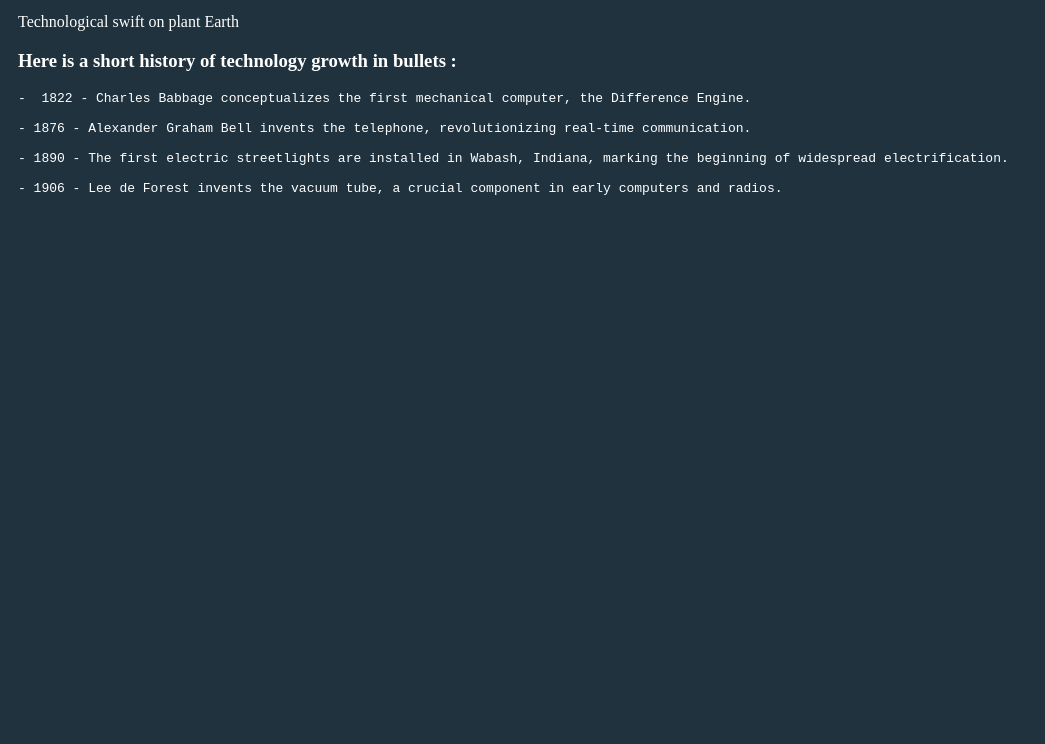
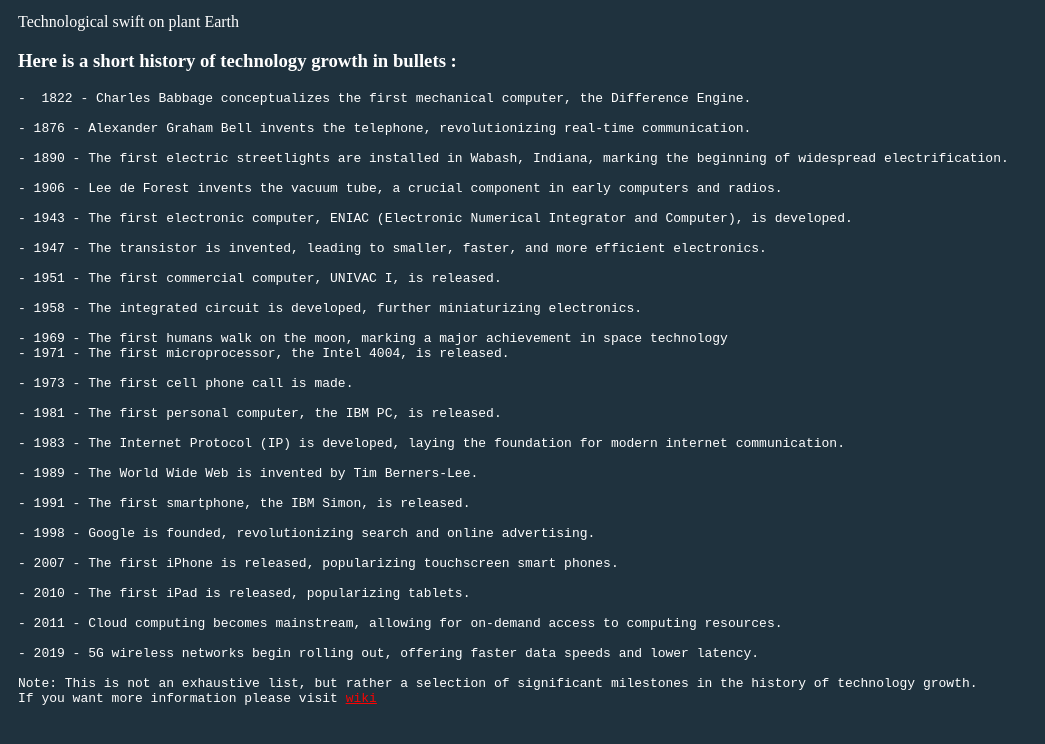
Before and after one commit to kakanyero/freecodecamp, a plain HTML site: page Tribute Page/index.html in a window 1280 px wide. Shown: the part 132-876 px from the top of the page, without its empty margins (0-1045 px from the left). Before the commit the page ends 800 px from the top, so only its background shows below. Drawn offline with Linux system fonts and the light colour scheme.

Commit message:
remaining centering the items

```diff
--- a/Tribute Page/index.html
+++ b/Tribute Page/index.html
@@ -26,6 +26,42 @@
 
 - 1906 - Lee de Forest invents the vacuum tube, a crucial component in early computers and radios.
 
+- 1943 - The first electronic computer, ENIAC (Electronic Numerical Integrator and Computer), is developed.
+
+- 1947 - The transistor is invented, leading to smaller, faster, and more efficient electronics.
+
+- 1951 - The first commercial computer, UNIVAC I, is released.
+
+- 1958 - The integrated circuit is developed, further miniaturizing electronics.
+
+- 1969 - The first humans walk on the moon, marking a major achievement in space technology
+- 1971 - The first microprocessor, the Intel 4004, is released.
+
+- 1973 - The first cell phone call is made.
+
+- 1981 - The first personal computer, the IBM PC, is released.
+
+- 1983 - The Internet Protocol (IP) is developed, laying the foundation for modern internet communication.
+
+- 1989 - The World Wide Web is invented by Tim Berners-Lee.
+
+- 1991 - The first smartphone, the IBM Simon, is released.
+
+- 1998 - Google is founded, revolutionizing search and online advertising.
+
+- 2007 - The first iPhone is released, popularizing touchscreen smart phones.
+
+- 2010 - The first iPad is released, popularizing tablets.
+
+- 2011 - Cloud computing becomes mainstream, allowing for on-demand access to computing resources.
+
+- 2019 - 5G wireless networks begin rolling out, offering faster data speeds and lower latency.
+
+Note: This is not an exhaustive list, but rather a selection of significant milestones in the history of technology growth.
+If you want more information please visit <a href="#" target="_blank" >wiki</a>
+
+
+
             </pre>
 
  </p>
--- a/Tribute Page/styles.css
+++ b/Tribute Page/styles.css
@@ -4,9 +4,15 @@
     color: white;
 }
 #image{
+    align-items: center;
     max-width: 600px;
     height: 80vh;
 }
-img{
+
+a{
+    color: rgb(248, 4, 4);
+}
+
+#main h3{
     align-items: center;
 }
```
